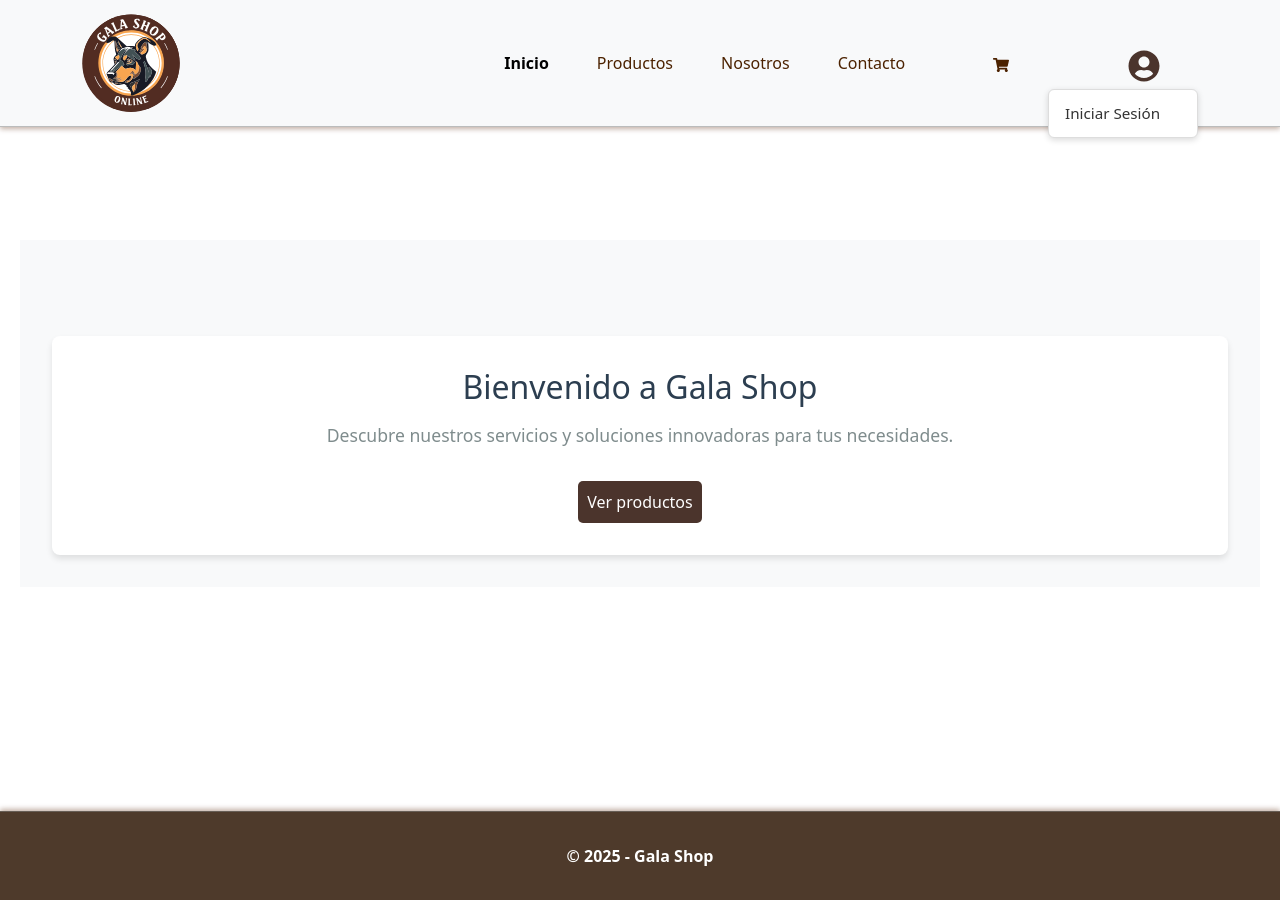
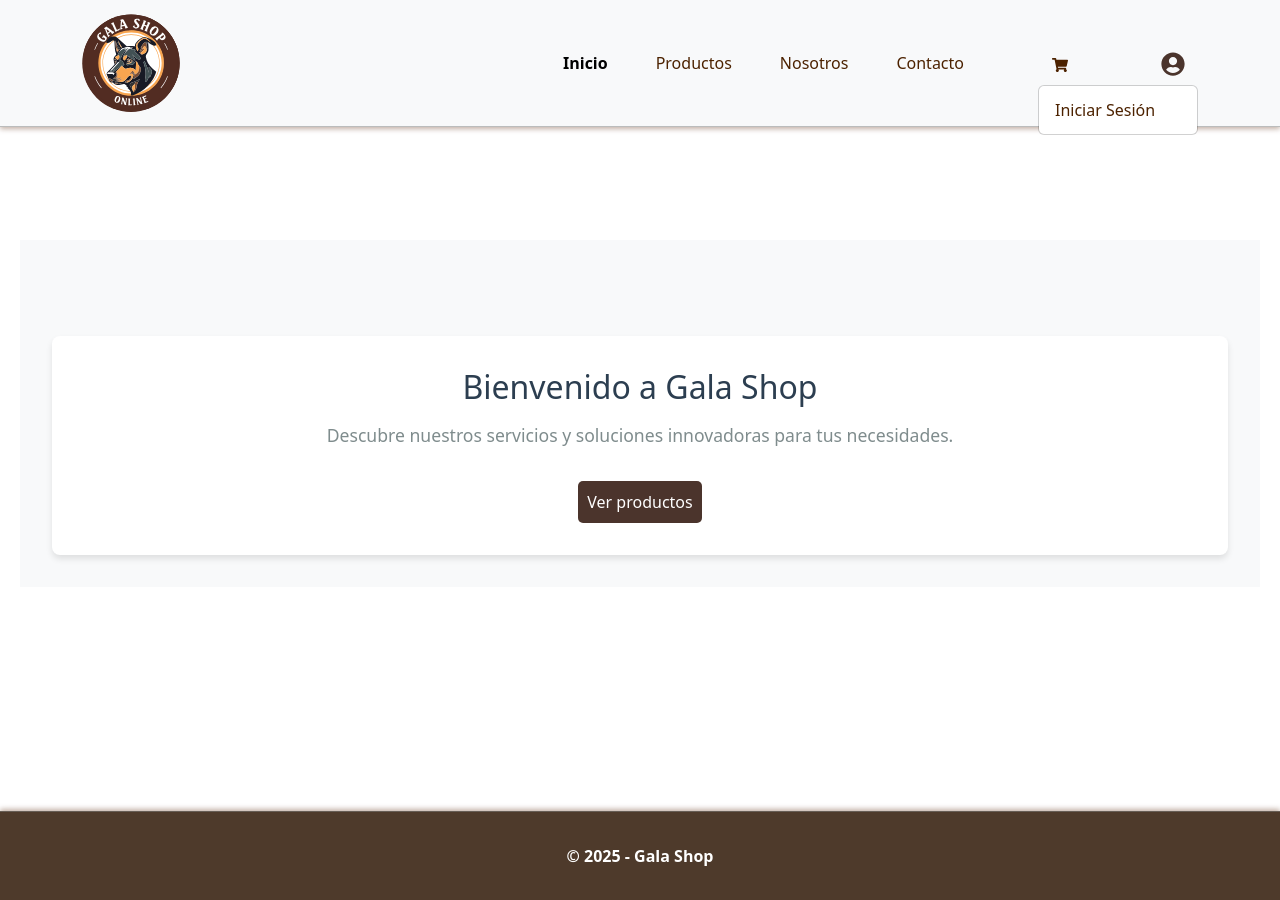
Before and after one commit to blauerwolf/t-tech-react, a React (Vite) app: page / in a window 1280 px wide. Both pictures are taken after a click on the button 1143 px from the left and 63 px from the top of the page. Built offline with nearby package versions, Linux system fonts and the light colour scheme.

Commit message:
más componentes a react-bootstrap. ContactForm

```diff
--- a/src/components/layout/UserMenu.jsx
+++ b/src/components/layout/UserMenu.jsx
@@ -1,55 +1,33 @@
-import React, { useState, useRef, useEffect } from "react";
+import React from "react";
 import { useNavigate } from "react-router-dom";
+import { Dropdown } from "react-bootstrap";
 import { FaUserCircle } from "react-icons/fa";
 
 import { useAuth } from '../../providers/AuthContext';
 import "../../styles/UserMenu.css";
 
 export const UserMenu = () => {
-  const [open, setOpen] = useState(false);
-  const menuRef = useRef();
-  const { isAuthenticated, logout } = useAuth()
-  const navigate = useNavigate()
-
-  // Cerrar el menú al hacer clic fuera
-  useEffect(() => {
-    const handleClickOutside = (e) => {
-      if (menuRef.current && !menuRef.current.contains(e.target)) {
-        setOpen(false);
-      }
-    };
-    document.addEventListener("mousedown", handleClickOutside);
-    return () => document.removeEventListener("mousedown", handleClickOutside);
-  }, []);
+  const { isAuthenticated, logout } = useAuth();
+  const navigate = useNavigate();
 
   const handleLogin = () => {
-    navigate('/login')
-  }
+    navigate('/login');
+  };
 
   return (
-    <div className="user-menu-container" ref={menuRef}>
-      <button className="user-icon-button" onClick={() => setOpen(!open)}>
-        <FaUserCircle />
-      </button>
-      {open && (
-        <div className="user-dropdown">
-            {
-                isAuthenticated
-                ? (
-                    <button onClick={logout} className="user-dropdown-item">
-                        Cerrar sesión
-                    </button>
-                )
-                : (
-                    <button onClick={handleLogin} className="user-dropdown-item">
-                        Iniciar Sesión
-                    </button>
-                )
-            }
+    <Dropdown align="end" className="user-menu-dropdown">
+      <Dropdown.Toggle variant="link" bsPrefix="user-icon-button">
+        <FaUserCircle size={24} className="user-icon-button" />
+      </Dropdown.Toggle>
 
-        </div>
-      )}
-    </div>
+      <Dropdown.Menu>
+        {isAuthenticated ? (
+          <Dropdown.Item onClick={logout}>Cerrar sesión</Dropdown.Item>
+        ) : (
+          <Dropdown.Item onClick={handleLogin}>Iniciar Sesión</Dropdown.Item>
+        )}
+      </Dropdown.Menu>
+    </Dropdown>
   );
 };
 
--- a/src/components/layout/index.js
+++ b/src/components/layout/index.js
@@ -1,6 +1,6 @@
 export { Footer } from './Footer';
 export { GenericCard } from './GenericCard';
-export { GenericCardBt } from './GenericCardBt';
+export { GenericCardBt } from './CardBt';
 export { Header } from './Header';
 export { NavEntries } from './NavEntries';
 export { RutaProtegida } from './RutaProtegida';
```
Also changed, not shown: src/components/layout/CardBt.jsx (renamed from src/components/layout/GenericCardBt.jsx).
